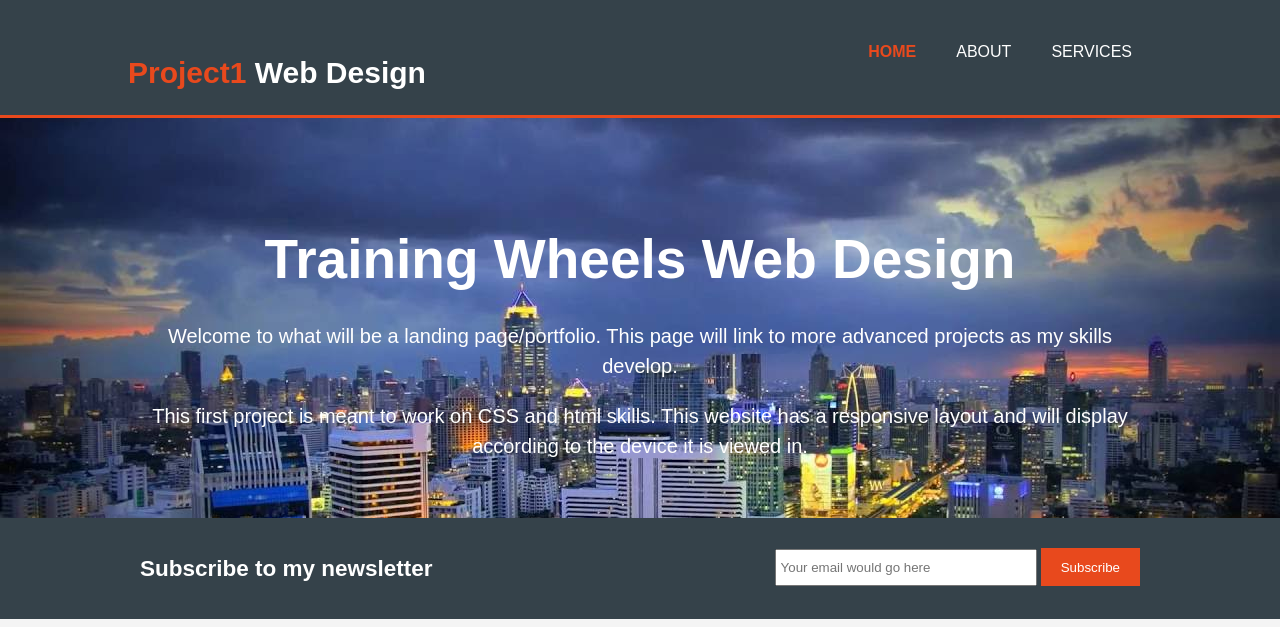
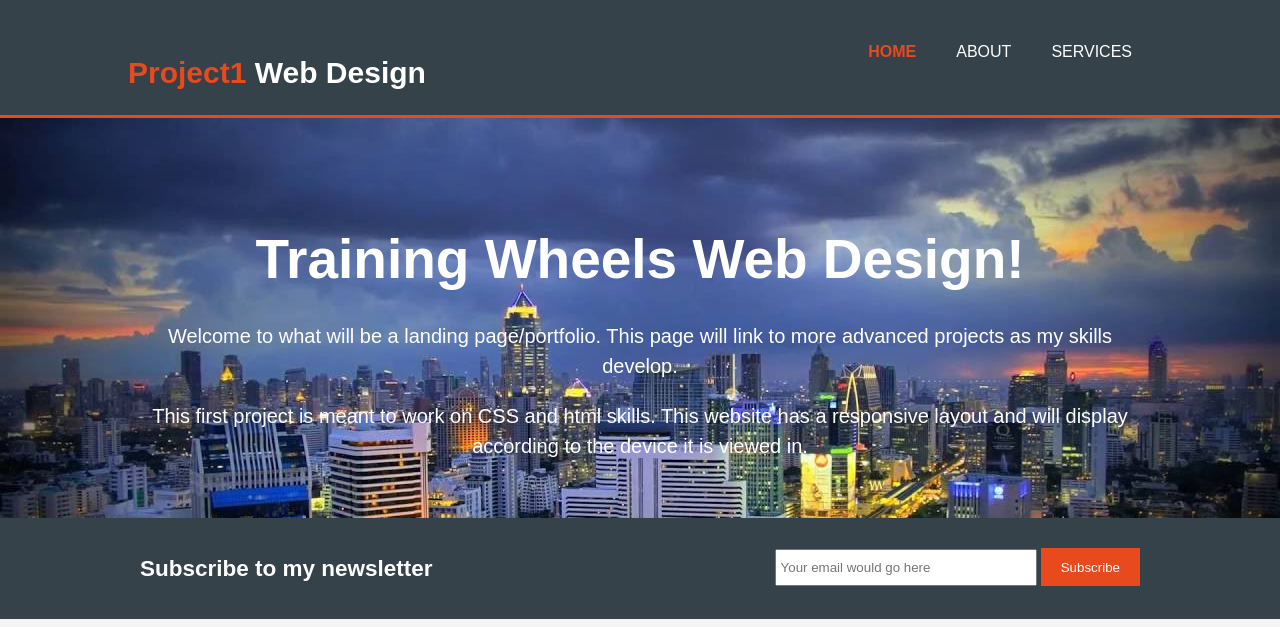
Before and after one commit to luischernandez/testrepo, a plain HTML site: page index.html in a window 1280 px wide. Shown: the top 627 px of the page. Drawn offline with Linux system fonts and the light colour scheme.

Commit message:
added files

```diff
--- a/index.html
+++ b/index.html
@@ -26,7 +26,7 @@
     </header>
     <section id='showcase'>
         <div class='container'>
-            <h1>Training Wheels Web Design</h1>
+            <h1>Training Wheels Web Design!</h1>
             <p>
               Welcome to what will be a landing page/portfolio. This page will link to more advanced projects as my skills develop.
             </p>
```
